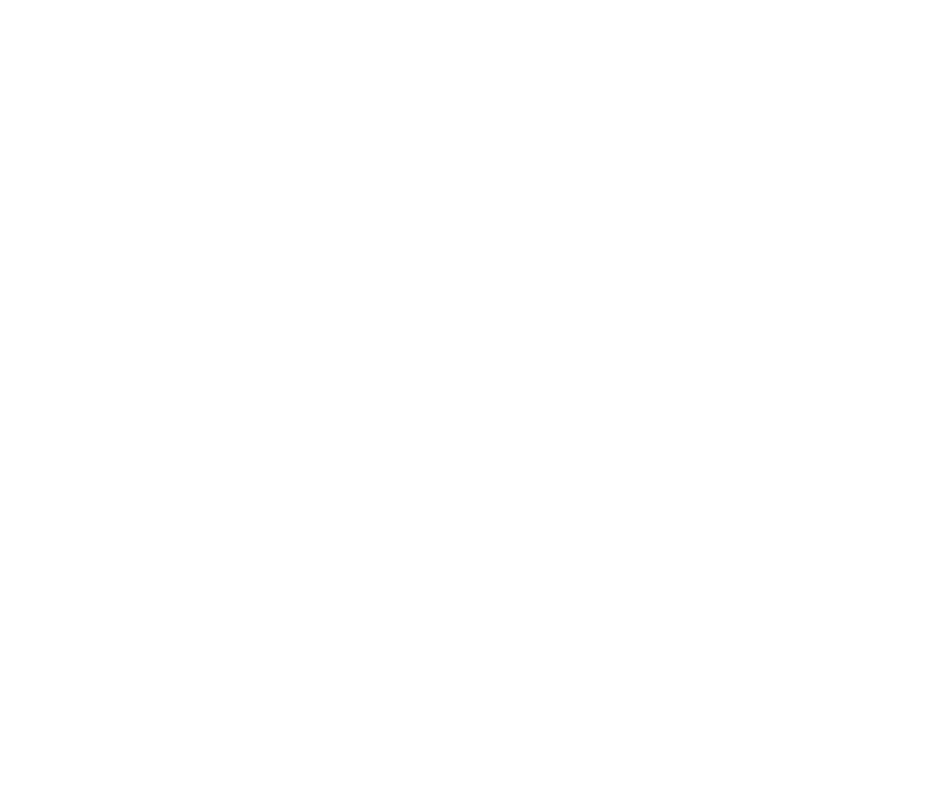
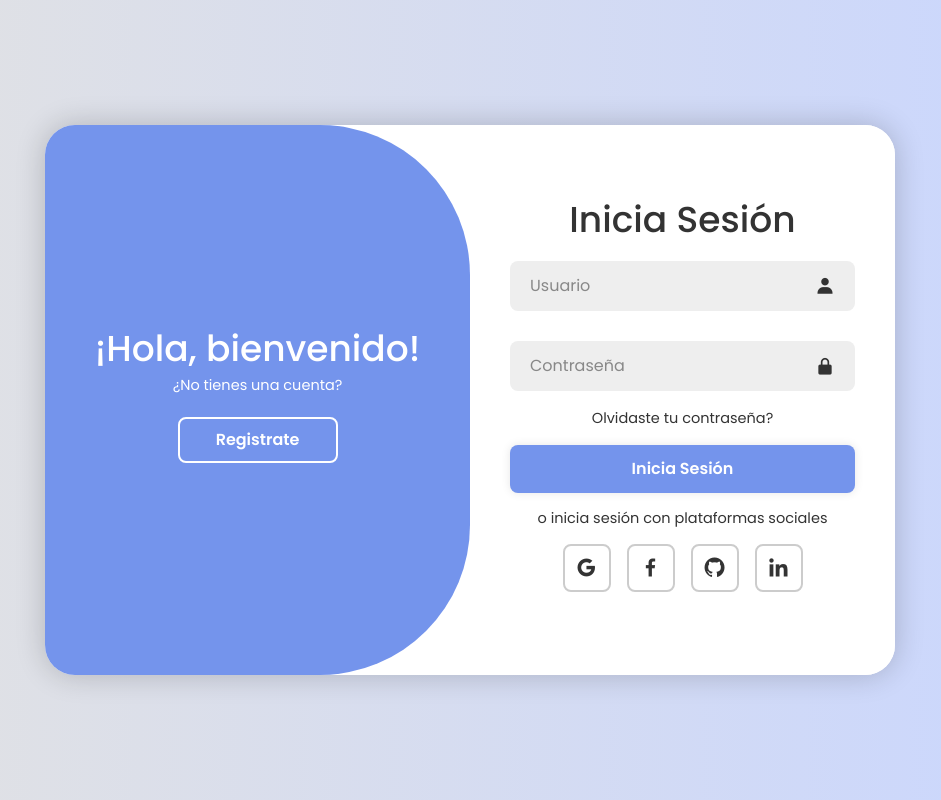
Before and after one commit to Leslyhub21/Car-Catalog, a React (Vite) app: page /Login in a window 1280 px wide. Before the commit this address had no page. Shown: the whole page, without its empty margins (170-1111 px from the left). Built offline with nearby package versions, Linux system fonts and the light colour scheme.

Commit message:
se agrego el login con funcionalidad en el navbar

```diff
--- a/package.json
+++ b/package.json
@@ -13,6 +13,7 @@
     "@tailwindcss/vite": "^4.1.11",
     "bootstrap": "^5.3.7",
     "bootstrap-icons": "^1.13.1",
+    "boxicons": "^2.1.4",
     "rc-slider": "^11.1.8",
     "react": "^19.1.0",
     "react-dom": "^19.1.0",
--- a/src/App.jsx
+++ b/src/App.jsx
@@ -5,6 +5,7 @@
 import FeaturedCars from './components/feacturesCard'
 import Gallery from './components/gallery'
 import Footer from './components/Footer'
+import Login from './components/login.jsx'
 
 
 function App() {
@@ -24,6 +25,7 @@
       <br />
       <br />
       <Footer />
+      <br />
 
     </>
   )
--- a/src/components/Navbar.jsx
+++ b/src/components/Navbar.jsx
@@ -1,4 +1,5 @@
 import React, { useState } from 'react';
+import { Link } from 'react-router-dom';
 import { FaFacebookF, FaTwitter, FaGoogle, FaInstagram, FaAngleDown, FaBars, FaTimes } from 'react-icons/fa';
 import logo from '../assets/img/logo.jpg';
 import './Navbar.css';
@@ -34,9 +35,9 @@
           <span>GIVE US A CALL: +66666666</span>
         </div>
         <div className="top-bar-right">
-          <a href="#" className="link-auth nosubrayado">LOGIN</a>
+          <Link to="/Login" state={{ initialPanel: 'login' }} className="link-auth nosubrayado">LOGIN</Link>
           <span className="palito">|</span>
-          <a href="#" className="link-auth nosubrayado">REGISTER</a>
+          <Link to="/Login" state={{ initialPanel: 'register' }} className="link-auth nosubrayado">REGISTER</Link>
         </div>
       </div>
 
--- /dev/null
+++ b/src/components/login.css
@@ -0,0 +1,275 @@
+@import url('https://fonts.googleapis.com/css2?family=Poppins:ital,wght@0,100;0,200;0,300;0,400;0,500;0,600;0,700;0,800;0,900;1,100;1,200;1,300;1,400;1,500;1,600;1,700;1,800;1,900&display=swap');
+
+.login-wrapper {
+    display: flex;
+    justify-content: center;
+    align-items: center;
+    min-height: 100vh;
+    background: linear-gradient(90deg, #e2e2e2, #c9d6ff);
+    padding: 20px;
+}
+
+.login-wrapper * {
+    margin: 0;
+    padding: 0;
+    box-sizing: border-box;
+    font-family: "Poppins", sans-serif;
+    text-decoration: none;
+    list-style: none;
+}
+
+.login-container {
+    position: relative;
+    width: 850px;
+    height: 550px;
+    background: #fff;
+    border-radius: 30px;
+    box-shadow: 0 0 30px rgba(0, 0, 0, 0.2);
+    overflow: hidden;
+}
+
+.login-container h1 {
+    font-size: 36px;
+    margin: -10px 0;
+}
+
+.login-container p {
+    font-size: 14.5px;
+    margin: 15px 0;
+}
+
+.login-container form {
+    width: 100%;
+}
+
+.login-container .form-box {
+    position: absolute;
+    right: 0;
+    width: 50%;
+    height: 100%;
+    background: #fff;
+    display: flex;
+    align-items: center;
+    color: #333;
+    text-align: center;
+    padding: 40px;
+    z-index: 1;
+    transition: 0.6s ease-in-out 1.2s, visibility 0s 1s;
+}
+
+.login-container.active .form-box {
+    right: 50%;
+}
+
+.login-container .form-box.register {
+    visibility: hidden;
+}
+
+.login-container.active .form-box.register {
+    visibility: visible;
+}
+
+.login-container .input-box {
+    position: relative;
+    margin: 30px 0;
+}
+
+.login-container .input-box input {
+    width: 100%;
+    padding: 13px 50px 13px 20px;
+    background: #eee;
+    border-radius: 8px;
+    border: none;
+    outline: none;
+    font-size: 16px;
+    color: #333;
+    font-weight: 500;
+}
+
+.login-container .input-box input::placeholder {
+    color: #888;
+    font-weight: 400;
+}
+
+.login-container .input-box i {
+    position: absolute;
+    right: 20px;
+    top: 50%;
+    transform: translateY(-50%);
+    font-size: 20px;
+}
+
+.login-container .forgot-link {
+    margin: -15px 0 15px;
+}
+
+.login-container .forgot-link a {
+    font-size: 14.5px;
+    color: #333;
+}
+
+.login-container .btn {
+    width: 100%;
+    height: 48px;
+    background: #7494ec;
+    border-radius: 8px;
+    box-shadow: 0 0 10px rgba(0, 0, 0, 0.1);
+    border: none;
+    cursor: pointer;
+    font-size: 16px;
+    color: #fff;
+    font-weight: 600;
+}
+
+.login-container .social-icons {
+    display: flex;
+    justify-content: center;
+}
+
+.login-container .social-icons a {
+    display: inline-flex;
+    padding: 10px;
+    border: 2px solid #ccc;
+    border-radius: 8px;
+    font-size: 24px;
+    color: #333;
+    margin: 0 8px;
+}
+
+.login-container .toggle-box {
+    position: absolute;
+    width: 100%;
+    height: 100%;
+}
+
+.login-container .toggle-box::before {
+    content: '';
+    position: absolute;
+    left: -250%;
+    width: 300%;
+    height: 100%;
+    background: #7494ec;
+    border-radius: 150px;
+    z-index: 2;
+    transition: 1.8s ease-in-out;
+}
+
+.login-container.active .toggle-box::before {
+    left: 50%;
+}
+
+.login-container .toggle-panel {
+    position: absolute;
+    width: 50%;
+    height: 100%;
+    color: #fff;
+    display: flex;
+    flex-direction: column;
+    justify-content: center;
+    align-items: center;
+    z-index: 2;
+    transition: 0.6s ease-in-out;
+}
+
+.login-container .toggle-panel.toggle-left {
+    left: 0;
+    transition-delay: 1.2s;
+}
+
+.login-container.active .toggle-panel.toggle-left {
+    left: -50%;
+    transition-delay: 0.6s;
+}
+
+.login-container .toggle-panel.toggle-right {
+    right: -50%;
+    transition-delay: 0.6s;
+}
+
+.login-container.active .toggle-panel.toggle-right {
+    right: 0;
+    transition-delay: 1.2s;
+}
+
+.login-container .toggle-panel p {
+    margin-bottom: 20px;
+}
+
+.login-container .toggle-panel .btn {
+    width: 160px;
+    height: 46px;
+    background: transparent;
+    border: 2px solid #fff;
+    box-shadow: none;
+}
+
+@media screen and (max-width: 650px) {
+    .login-wrapper {
+        padding: 10px;
+    }
+
+    .login-container {
+        height: calc(100vh - 40px);
+        width: 100%;
+        max-width: 500px;
+        border-radius: 20px;
+    }
+
+    .login-container .form-box {
+        bottom: 0;
+        width: 100%;
+        height: 70%;
+        right: 0 !important;
+    }
+
+    .login-container.active .form-box {
+        right: 0 !important;
+        bottom: 30%;
+    }
+
+    .login-container .toggle-box::before {
+        left: 0;
+        top: -270%;
+        width: 100%;
+        height: 300%;
+        border-radius: 20vw;
+    }
+
+    .login-container.active .toggle-box::before {
+        left: 0;
+        top: 70%;
+    }
+
+    .login-container.active .toggle-panel.toggle-left {
+        left: 0;
+        top: -30%;
+    }
+
+    .login-container .toggle-panel {
+        width: 100%;
+        height: 30%;
+    }
+
+    .login-container .toggle-panel.toggle-left {
+        top: 0;
+    }
+
+    .login-container .toggle-panel.toggle-right {
+        right: 0;
+        bottom: -30%;
+    }
+
+    .login-container.active .toggle-panel.toggle-right {
+        bottom: 0;
+    }
+}
+
+@media screen and (max-width: 400px) {
+    .login-container .form-box {
+        padding: 20px;
+    }
+
+    .login-container .toggle-panel h1 {
+        font-size: 30px;
+    }
+}
--- /dev/null
+++ b/src/components/login.jsx
@@ -0,0 +1,90 @@
+import React, { useState, useEffect } from "react";
+import { useLocation } from "react-router-dom";
+import 'boxicons/css/boxicons.min.css';
+import "./Login.css";
+
+const Login = () => {
+  const location = useLocation();
+  const [active, setActive] = useState(false);
+
+  useEffect(() => {
+    if (location.state?.initialPanel === "register") {
+      setActive(true);
+    } else {
+      setActive(false);
+    }
+  }, [location.state]);
+
+  return (
+    <div className="login-wrapper">
+      <div className={`login-container ${active ? "active" : ""}`}>
+        <div className="form-box login">
+          <form>
+            <h1>Inicia Sesión</h1>
+            <div className="input-box">
+              <input type="text" placeholder="Usuario" required />
+              <i className='bx bxs-user'></i>
+            </div>
+            <div className="input-box">
+              <input type="password" placeholder="Contraseña" required />
+              <i className='bx bxs-lock-alt'></i>
+            </div>
+            <div className="forgot-link">
+              <a href="#">Olvidaste tu contraseña?</a>
+            </div>
+            <button type="submit" className="btn">Inicia Sesión</button>
+            <p>o inicia sesión con plataformas sociales</p>
+            <div className="social-icons">
+              <a href="#"><i className='bx bxl-google'></i></a>
+              <a href="#"><i className='bx bxl-facebook'></i></a>
+              <a href="#"><i className='bx bxl-github'></i></a>
+              <a href="#"><i className='bx bxl-linkedin'></i></a>
+            </div>
+          </form>
+        </div>
+
+        <div className="form-box register">
+          <form>
+            <h1>Registrarse</h1>
+            <div className="input-box">
+              <input type="text" placeholder="Usuario" required />
+              <i className='bx bxs-user'></i>
+            </div>
+            <div className="input-box">
+              <input type="email" placeholder="Email" required />
+              <i className='bx bxs-envelope'></i>
+            </div>
+            <div className="input-box">
+              <input type="password" placeholder="Contraseña" required />
+              <i className='bx bxs-lock-alt'></i>
+            </div>
+            <button type="submit" className="btn">Registrarse</button>
+            <p>o regístrate en plataformas sociales</p>
+            <div className="social-icons">
+              <a href="#"><i className='bx bxl-google'></i></a>
+              <a href="#"><i className='bx bxl-facebook'></i></a>
+              <a href="#"><i className='bx bxl-github'></i></a>
+              <a href="#"><i className='bx bxl-linkedin'></i></a>
+            </div>
+          </form>
+        </div>
+
+        <div className="toggle-box">
+          <div className="toggle-panel toggle-left">
+            <h1>¡Hola, bienvenido!</h1>
+            <p>¿No tienes una cuenta?</p>
+            <button className="btn register-btn" onClick={() => setActive(true)}>Registrate</button>
+          </div>
+
+          <div className="toggle-panel toggle-right">
+            <h1>¡Bienvenido de nuevo!</h1>
+            <p>¿Ya tienes una cuenta?</p>
+            <button className="btn login-btn" onClick={() => setActive(false)}>Inicia Sesión</button>
+          </div>
+        </div>
+      </div>
+    </div>
+  );
+};
+
+export default Login;
--- a/src/main.jsx
+++ b/src/main.jsx
@@ -4,6 +4,7 @@
 import { BrowserRouter, Routes, Route } from 'react-router-dom';
 import App from './App.jsx';
 import Formulary from './components/Fomulary.jsx';
+import Login from './components/login.jsx';
 
 ReactDOM.createRoot(document.getElementById('root')).render(
   <React.StrictMode>
@@ -11,6 +12,7 @@
       <Routes>
         <Route path="/" element={<App />} />
         <Route path="/Form" element={<Formulary />} />
+        <Route path="/Login" element={<Login />} />
       </Routes>
     </BrowserRouter>
   </React.StrictMode>
```
Also changed, not shown: 1 other file (tests, documents, lock files or other folders).
